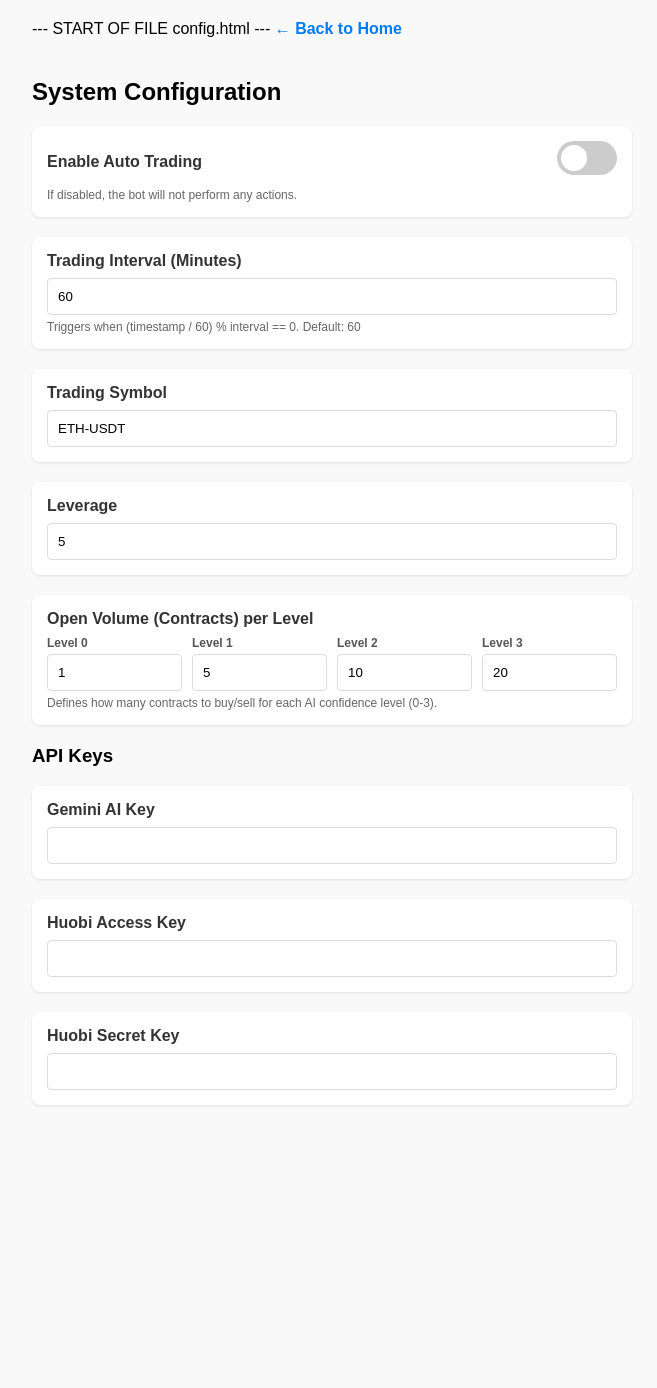
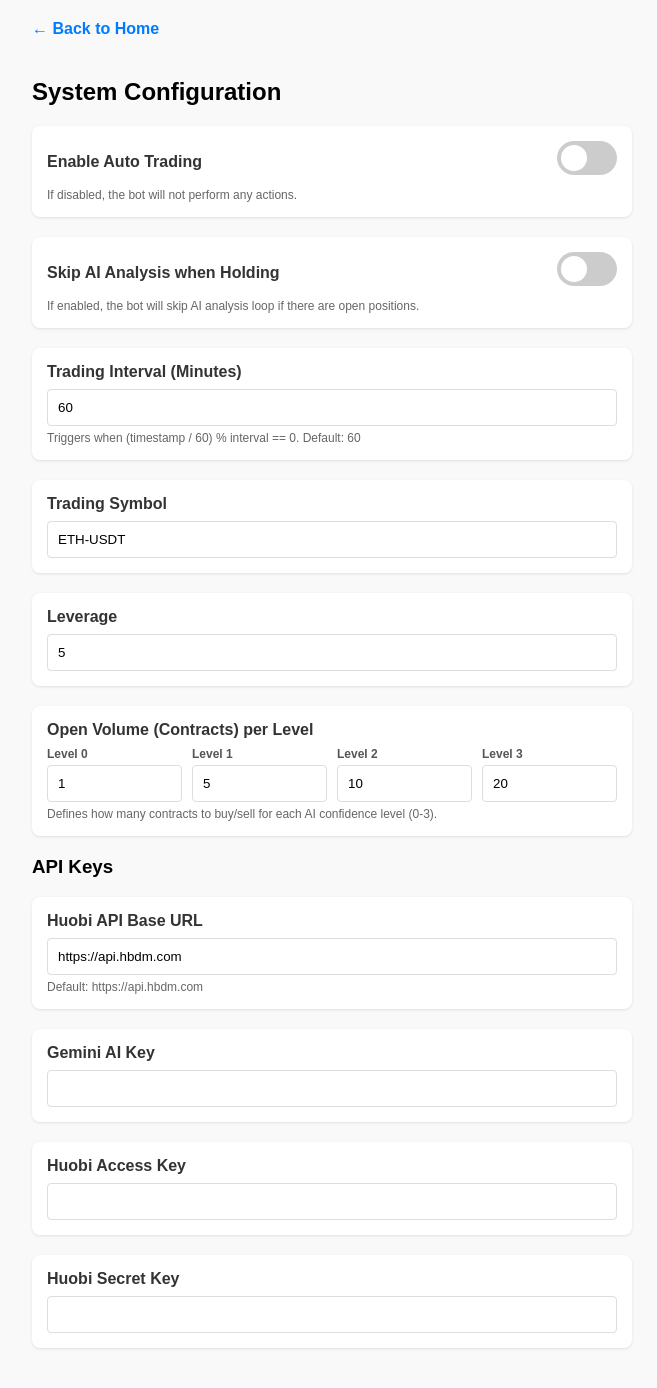
Before and after one commit to Zhizhu0/autoHTX, a FastAPI app: page /config in a window 1280 px wide. Shown: the whole page, without its empty margins (308-965 px from the left). Before the commit the page ends 1106 px from the top, so only its background shows below. Run offline with FastAPI, Linux system fonts and the light colour scheme; data comes from the database, SQL or seed files in the repository.

Commit message:
0.3：增加配置火币BASE_URL功能，可用于国内直连，增加持仓时跳过ai分析开关，流程启动时，如果跳过ai分析开关打开，则直接结束该流程

````diff
--- a/ai_service.py
+++ b/ai_service.py
@@ -8,7 +8,7 @@ from storage import db
 class GeminiClient:
     def __init__(self):
         self.api_url = "https://api.gemai.cc/v1/chat/completions"
-        self.model = "[满血A]gemini-3-pro-preview"  # 保持与原文件一致的模型名
+        self.model = "[满血A]gemini-3-pro-preview"
 
     def get_analysis(self, prompt_text, images_base64):
         api_key = db.get_config("gemini_key")
@@ -48,7 +48,6 @@ class GeminiClient:
             content = result['choices'][0]['message']['content']
 
             # 清洗 markdown json
-            # content = content.replace('```json', '').replace('```', '').strip()
             blocks = re.findall(r'\{.*?}', content, re.S)
 
             for block in blocks:
@@ -56,7 +55,6 @@ class GeminiClient:
                     obj = json.loads(block)
                     if "summary" in obj:
                         content = block
-                        print("Gemini API Response:", obj)
                         break
                 except:
                     pass
--- a/main.py
+++ b/main.py
@@ -1,5 +1,3 @@
-# --- START OF FILE main.py ---
-
 import math
 import os
 import time
@@ -249,6 +247,15 @@ async def run_automated_trading():
     try:
         # 1. 准备数据
         context, images = await gather_market_data(symbol)
+
+        # --- 新增：检查是否需要跳过 AI 分析 (如果有持仓) ---
+        skip_when_holding = db.get_config("skip_when_holding") == "true"
+        current_positions = context.get('positions', [])
+
+        if skip_when_holding and len(current_positions) > 0:
+            db.add_log("SYSTEM", "检测到当前有持仓，且配置了[有持仓跳过AI分析]，流程结束。")
+            return
+
         prompt = construct_prompt(context['text'])
 
         # 2. 调用 AI
@@ -337,6 +344,9 @@ CONFIG_MAP = {
     "getInterval": "trade_interval",
     "getSymbol": "trade_symbol",
     "getLeverage": "trade_leverage",
+    "getHuobiUrl": "huobi_api_url",
+    # 新增映射
+    "getSkipHolding": "skip_when_holding",
     # 张数映射
     "getVol0": "vol_level_0",
     "getVol1": "vol_level_1",
@@ -352,6 +362,9 @@ REVERSE_CONFIG_MAP = {
     "tradeInterval": "trade_interval",
     "tradeSymbol": "trade_symbol",
     "tradeLeverage": "trade_leverage",
+    "huobiUrl": "huobi_api_url",
+    # 新增映射
+    "skipWhenHolding": "skip_when_holding",
     # 张数映射
     "volLevel0": "vol_level_0",
     "volLevel1": "vol_level_1",
@@ -367,9 +380,11 @@ async def get_key(key_name: str):
 
     # 设置默认值
     if key_name == "getSystemStatus" and val == "": val = "false"
+    if key_name == "getSkipHolding" and val == "": val = "false"  # 默认为关闭
     if key_name == "getInterval" and val == "": val = "60"
     if key_name == "getSymbol" and val == "": val = "ETH-USDT"
     if key_name == "getLeverage" and val == "": val = "5"
+    if key_name == "getHuobiUrl" and val == "": val = "https://api.hbdm.com"
 
     # 张数默认值
     if key_name == "getVol0" and val == "": val = "1"
--- a/templates/config.html
+++ b/templates/config.html
@@ -1,5 +1,3 @@
---- START OF FILE config.html ---
-
 <!DOCTYPE html>
 <html>
 <head>
@@ -41,6 +39,18 @@
             </label>
         </div>
         <div class="desc">If disabled, the bot will not perform any actions.</div>
+    </div>
+
+    <!-- Skip AI Check -->
+    <div class="group">
+        <div class="row">
+            <label style="margin:0">Skip AI Analysis when Holding</label>
+            <label class="switch">
+                <input type="checkbox" id="skipWhenHolding" onchange="saveCheck('skipWhenHolding', this.checked)">
+                <span class="slider"></span>
+            </label>
+        </div>
+        <div class="desc">If enabled, the bot will skip AI analysis loop if there are open positions.</div>
     </div>
 
     <div class="group">
@@ -87,6 +97,12 @@
     <!-- API Keys -->
     <h3>API Keys</h3>
     <div class="group">
+        <label>Huobi API Base URL</label>
+        <input type="text" id="huobiUrl" placeholder="https://api.hbdm.com" oninput="saveVal('huobiUrl', this.value)">
+        <div class="desc">Default: https://api.hbdm.com</div>
+    </div>
+
+    <div class="group">
         <label>Gemini AI Key</label>
         <input type="password" id="geminiKey" oninput="saveVal('geminiKey', this.value)">
     </div>
@@ -105,9 +121,11 @@
             'accessKey': 'getAccessKey',
             'secretKey': 'getSecretKey',
             'systemStatus': 'getSystemStatus',
+            'skipWhenHolding': 'getSkipHolding',
             'tradeInterval': 'getInterval',
             'tradeSymbol': 'getSymbol',
             'tradeLeverage': 'getLeverage',
+            'huobiUrl': 'getHuobiUrl',
             'volLevel0': 'getVol0',
             'volLevel1': 'getVol1',
             'volLevel2': 'getVol2',
````
Also changed, not shown: huobi_api.py (+19 -5 lines).
